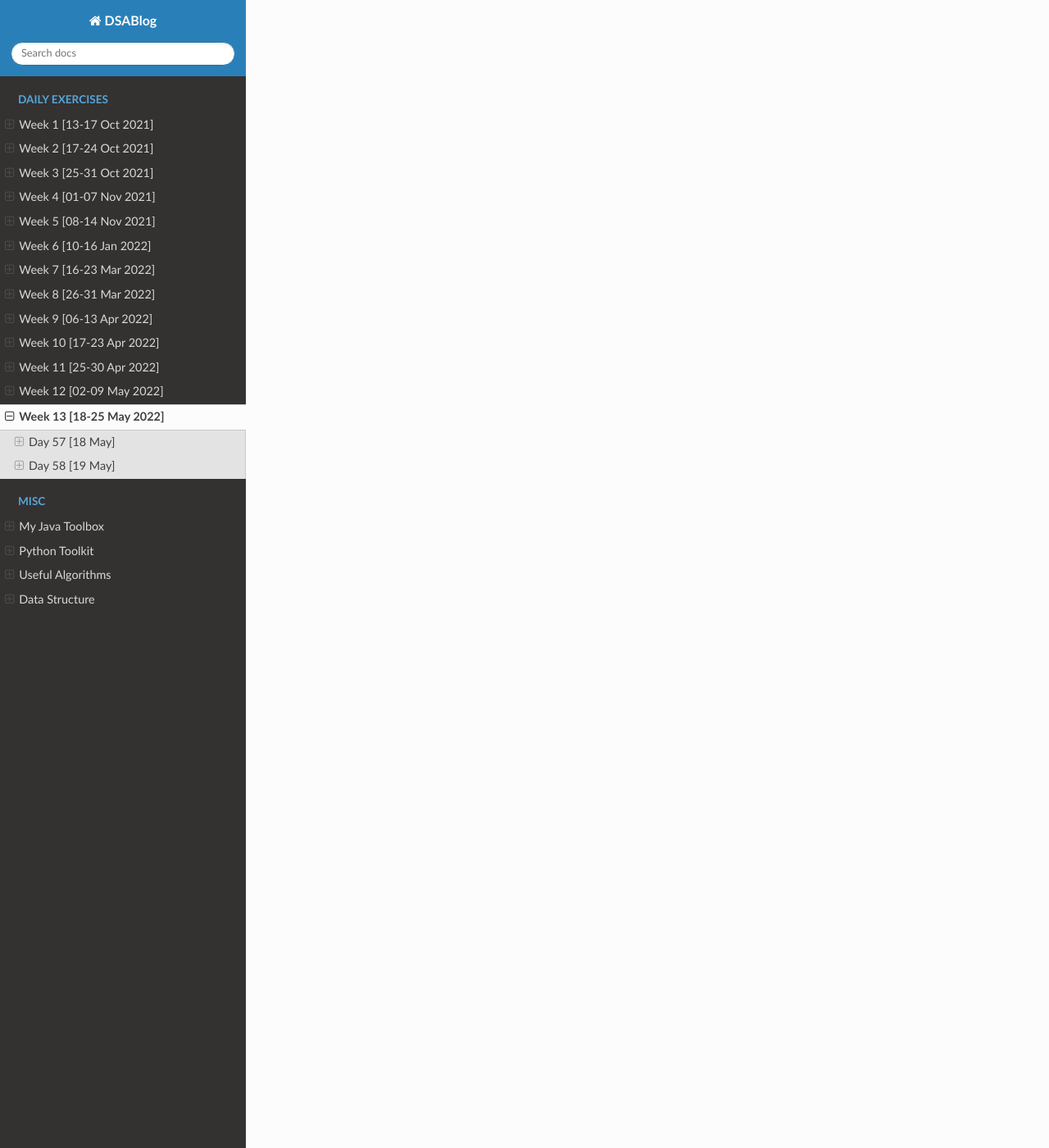
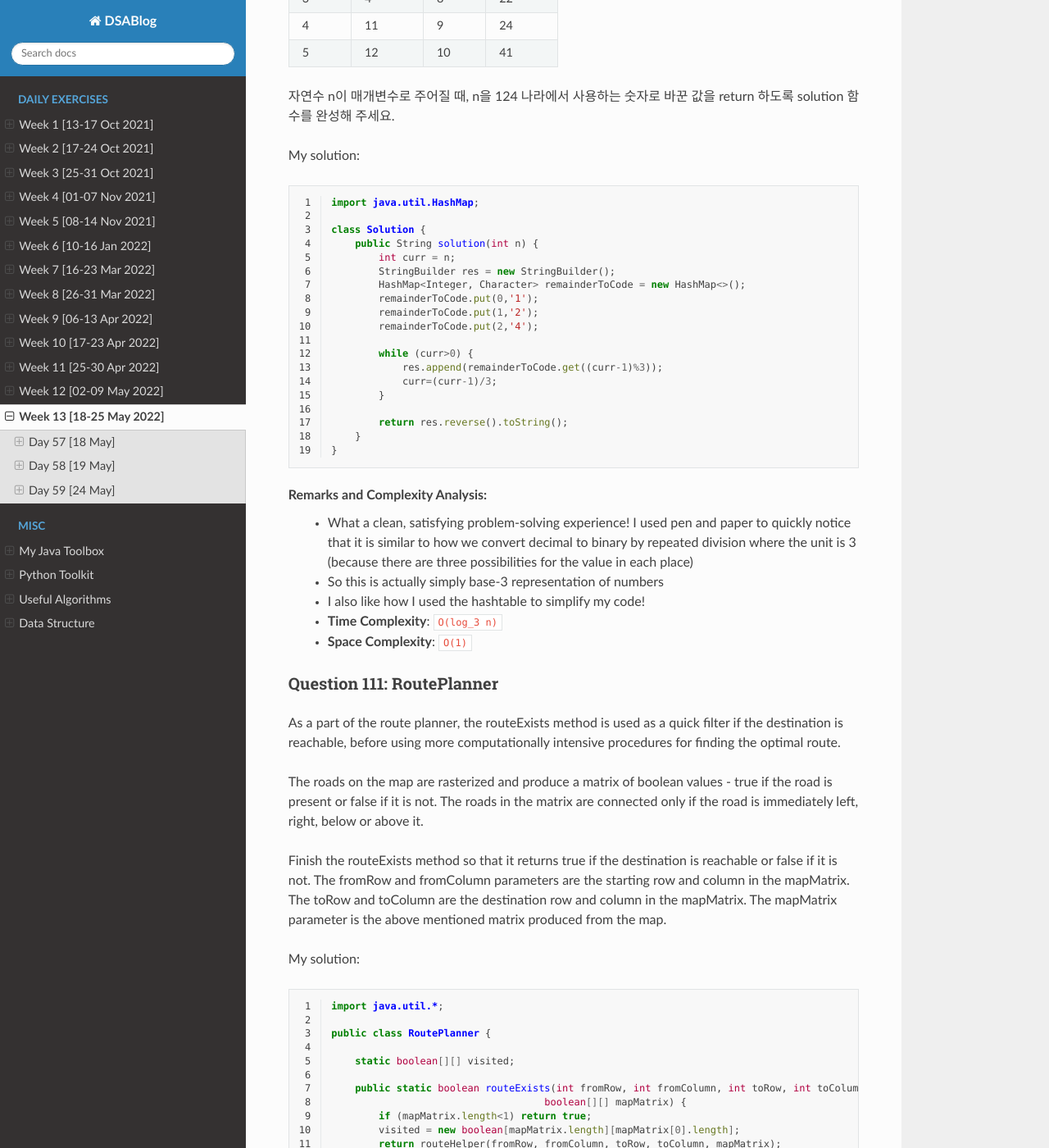
Before and after one commit to binchoi/dsa-blog, a Sphinx documentation site: the page built from docs/source/week13.rst, in a window 1280 px wide and 1400 px high, scrolled down 7233 px. Shown: the whole window at 82% size. Built offline with Sphinx 7.4.7 and the Read the Docs theme 2.0.0, drawn with Linux system fonts in a browser that asks for light colours; some of the changed text lies outside the part shown.

Commit message:
Add daily ex

```diff
--- a/docs/source/week13.rst
+++ b/docs/source/week13.rst
@@ -336,3 +336,143 @@ Remarks and Complexity Analysis:
  * Standard dfs with visited matrix and iterating throw all cells sequentially. Pretty simple question compared to leetcode dfs problems.
  * **Time Complexity**: ``O(m*n)``
  * **Space Complexity**: ``O(m*n)`` for visited table
+
+Day 59 [24 May]
+================
+Question 110: 124 나라의 숫자
+------------------------------------------------
+124 나라가 있습니다. 124 나라에서는 10진법이 아닌 다음과 같은 자신들만의 규칙으로 수를 표현합니다.
+
+124 나라에는 자연수만 존재합니다.
+124 나라에는 모든 수를 표현할 때 1, 2, 4만 사용합니다.
+예를 들어서 124 나라에서 사용하는 숫자는 다음과 같이 변환됩니다.
+
+.. list-table::
+    :header-rows: 1
+
+    * - 10진법
+      - 124 나라
+      - 10진법
+      - 124 나라
+    * - 1
+      - 1
+      - 6
+      - 14
+    * - 2
+      - 2
+      - 7
+      - 21
+    * - 3
+      - 4
+      - 8
+      - 22
+    * - 4
+      - 11
+      - 9
+      - 24
+    * - 5
+      - 12
+      - 10
+      - 41
+
+자연수 n이 매개변수로 주어질 때, n을 124 나라에서 사용하는 숫자로 바꾼 값을 return 하도록 solution 함수를 완성해 주세요.
+
+
+My solution:
+
+.. code-block:: Java
+    :linenos:
+
+    import java.util.HashMap;
+
+    class Solution {
+        public String solution(int n) {
+            int curr = n;
+            StringBuilder res = new StringBuilder();
+            HashMap<Integer, Character> remainderToCode = new HashMap<>();
+            remainderToCode.put(0,'1');
+            remainderToCode.put(1,'2');
+            remainderToCode.put(2,'4');
+
+            while (curr>0) {
+                res.append(remainderToCode.get((curr-1)%3));
+                curr=(curr-1)/3;
+            }
+
+            return res.reverse().toString();
+        }
+    }
+
+Remarks and Complexity Analysis:
+ * What a clean, satisfying problem-solving experience! I used pen and paper to quickly notice that it is similar to how we convert
+   decimal to binary by repeated division where the unit is 3 (because there are three possibilities for the value in each place)
+ * So this is actually simply base-3 representation of numbers
+ * I also like how I used the hashtable to simplify my code!
+ * **Time Complexity**: ``O(log_3 n)``
+ * **Space Complexity**: ``O(1)``
+
+
+Question 111: RoutePlanner
+------------------------------------------------
+As a part of the route planner, the routeExists method is used as a quick filter if the destination is reachable, before using more computationally intensive procedures for finding the optimal route.
+
+The roads on the map are rasterized and produce a matrix of boolean values - true if the road is present or false if it is not. The roads in the matrix are connected only if the road is immediately left, right, below or above it.
+
+Finish the routeExists method so that it returns true if the destination is reachable or false if it is not. The fromRow and fromColumn parameters are the starting row and column in the mapMatrix. The toRow and toColumn are the destination row and column in the mapMatrix. The mapMatrix parameter is the above mentioned matrix produced from the map.
+
+My solution:
+
+.. code-block:: Java
+    :linenos:
+
+    import java.util.*;
+
+    public class RoutePlanner {
+
+        static boolean[][] visited;
+
+        public static boolean routeExists(int fromRow, int fromColumn, int toRow, int toColumn,
+                                        boolean[][] mapMatrix) {
+            if (mapMatrix.length<1) return true;
+            visited = new boolean[mapMatrix.length][mapMatrix[0].length];
+            return routeHelper(fromRow, fromColumn, toRow, toColumn, mapMatrix);
+        }
+
+        public static boolean routeHelper(int fromRow, int fromColumn, int toRow, int toColumn,
+                                        boolean[][] mapMatrix) {
+            visited[fromRow][fromColumn] = true;
+            if (fromRow==toRow && fromColumn==toColumn) return true;
+
+            boolean res = false;
+
+            if (fromRow>0 && mapMatrix[fromRow-1][fromColumn] && !visited[fromRow-1][fromColumn]) {
+                res = res || routeHelper(fromRow-1, fromColumn, toRow, toColumn, mapMatrix);
+            }
+            if (!res && fromRow<mapMatrix.length-1 && mapMatrix[fromRow+1][fromColumn] && !visited[fromRow+1][fromColumn]) {
+                res = res || routeHelper(fromRow+1, fromColumn, toRow, toColumn, mapMatrix);
+            }
+            if (!res && fromColumn>0 && mapMatrix[fromRow][fromColumn-1] && !visited[fromRow][fromColumn-1]) {
+                res = res || routeHelper(fromRow, fromColumn-1, toRow, toColumn, mapMatrix);
+            }
+            if (!res && fromColumn<mapMatrix[0].length-1 && mapMatrix[fromRow][fromColumn+1] && !visited[fromRow][fromColumn+1]) {
+                res = res || routeHelper(fromRow, fromColumn+1, toRow, toColumn, mapMatrix);
+            }
+
+            return res;
+        }
+
+        public static void main(String[] args) {
+            boolean[][] mapMatrix = {
+                    {true,  false, false},
+                    {true,  true,  false},
+                    {false, true,  true}
+            };
+
+            System.out.println(routeExists(0, 0, 2, 2, mapMatrix));
+        }
+    }
+
+Remarks and Complexity Analysis:
+ * Pretty easy question! Classic dfs.
+ * **Time Complexity**: ``O(m*n)``
+ * **Space Complexity**: ``O(m*n)`` for visited matrix
```
Also changed, not shown: 8 other files.
